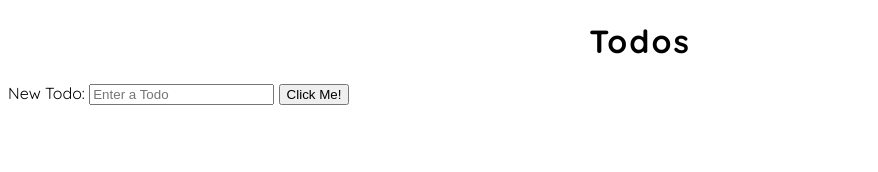
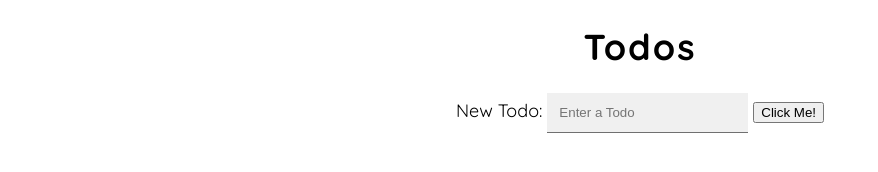
Before and after one commit to quentinikeno/TypeScript-Todos, a website: page index.html in a window 1280 px wide. Shown: the whole page, without its empty margins (0-878 px from the left). Drawn offline with Linux system fonts and the light colour scheme.

Commit message:
Style input.

```diff
--- a/index.css
+++ b/index.css
@@ -1,9 +1,22 @@
 body {
 	font-family: "Coming Soon", cursive;
 	font-family: "Quicksand", Arial, Helvetica, sans-serif;
+	font-size: 1.125rem;
 }
 
 h1 {
 	text-align: center;
 	letter-spacing: 0.125rem;
 }
+
+.centersection {
+	display: flex;
+	justify-content: center;
+}
+
+#todoform input {
+	padding: 0.75rem;
+	border: none;
+	border-bottom: 1px solid #707070;
+	background-color: #f0f0f0;
+}
```
